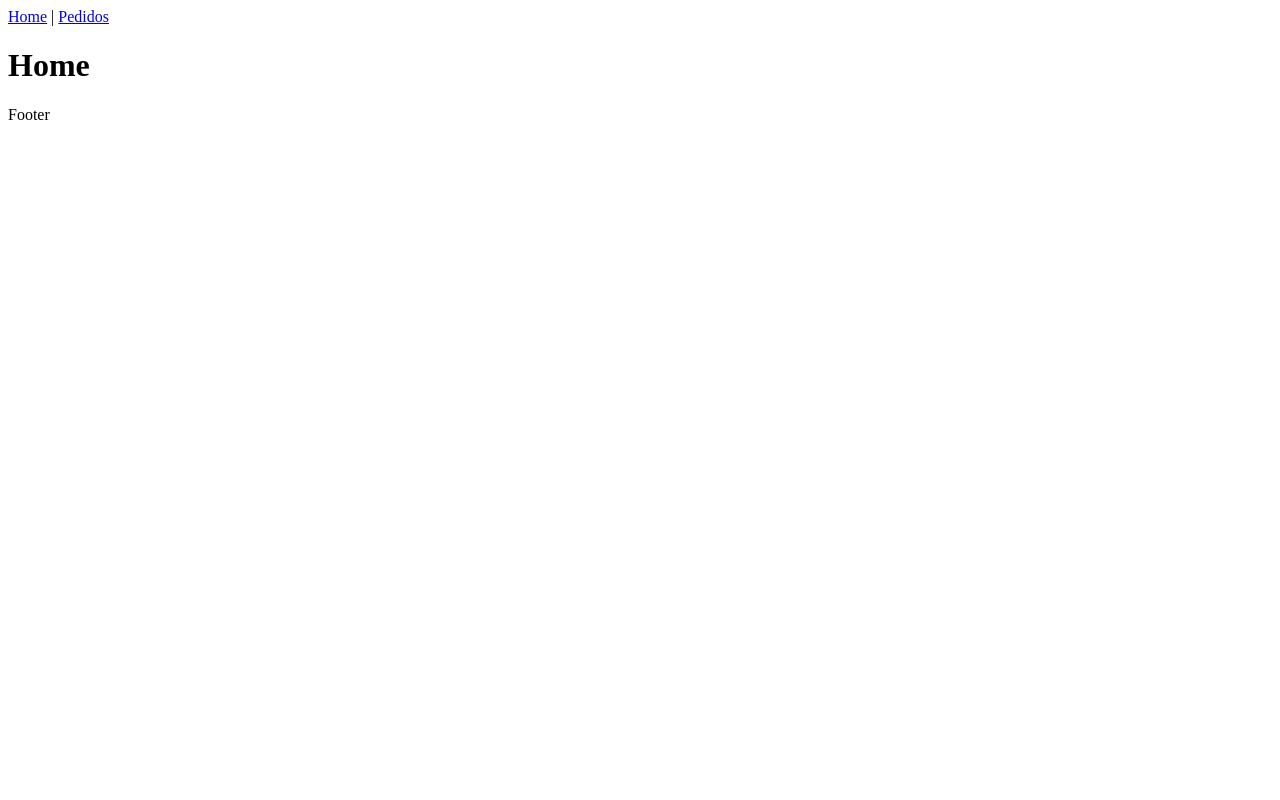
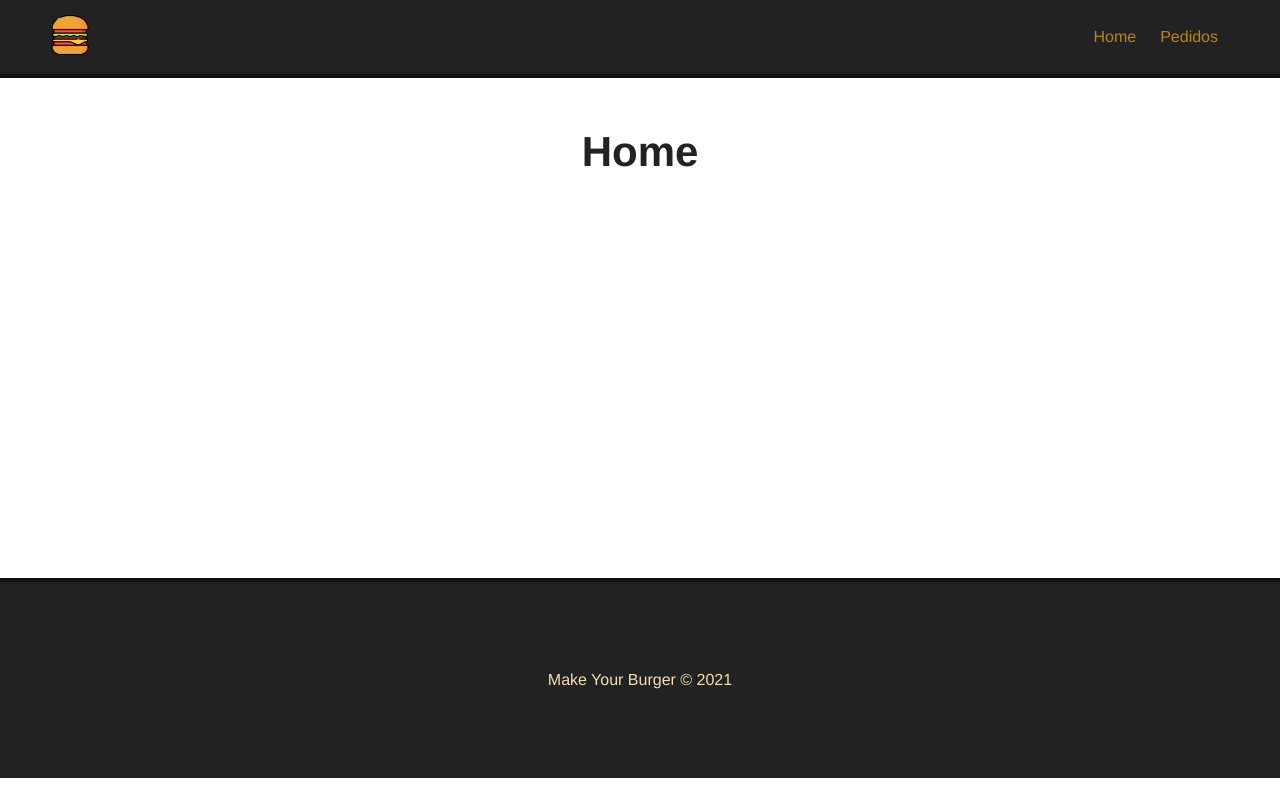
Before and after one commit to lealalves/make-your-burger, a Vue app: page / in a window 1280 px wide. Built offline with nearby package versions, Linux system fonts and the light colour scheme.

Commit message:
estilizando navbar/footer

```diff
--- a/src/App.vue
+++ b/src/App.vue
@@ -1,5 +1,5 @@
 <template>
-  <Navbar />
+  <Navbar :logo="logo_src" :alt="app_name"/>
   <router-view/>
   <Footer />
 </template>
@@ -12,10 +12,31 @@
   components: {
     Navbar,
     Footer
+  },
+  data(){
+    return {
+      logo_src: "/img/logo.png",
+      app_name: "Make Your Burger"
+    }
   }
 }
 </script>
 
 <style>
-
+  *{
+    font-family: Helvetica;
+    padding: 0;
+    margin: 0;
+    box-sizing: border-box;
+  }
+  .main-container{
+    margin: 50px;
+    min-height: 400px;
+  }
+  h1{
+    text-align: center;
+    font-size: 42px;
+    margin-bottom: 30px;
+    color: #222;
+  }
 </style>
--- a/src/components/Footer.vue
+++ b/src/components/Footer.vue
@@ -1,5 +1,7 @@
 <template>
-    <div>Footer</div>
+    <footer id="footer">
+        <p>Make Your Burger &copy; 2021</p>
+    </footer>
 </template>
 
 <script>
@@ -7,3 +9,17 @@
     name: "Footer"
 }
 </script>
+
+<style scoped>
+    #footer{
+        height: 200px;
+        background-color: #222;
+        border-top: 4px solid #111;
+        color: wheat;
+        display: flex;
+        align-items: center;
+        justify-content: center;
+        bottom: 0;
+        width: 100%;
+    }
+</style>
--- a/src/components/Navbar.vue
+++ b/src/components/Navbar.vue
@@ -1,19 +1,44 @@
 <template>
     <div id="nav">
-        <router-link to="/">
-            <img src="" id="logo">
+        <router-link to="/" id="logo-url">
+            <img :src="logo" :alt="alt" id="logo">
         </router-link>
-        <router-link to="/">Home</router-link> |
+        <router-link to="/">Home</router-link>
         <router-link to="/pedidos">Pedidos</router-link>
     </div>
 </template>
 
 <script>
 export default {
-    name: "Navbar"
+    name: "Navbar",
+    props: ["logo","alt"]
 }
 </script>
 
 <style scoped>
-
+    #nav{
+        background-color: #222;
+        border-bottom: 4px solid #111;
+        padding: 15px 50px;
+        display: flex;
+        justify-content: flex-end;
+        align-items: center;
+    }
+    #nav #logo-url{
+        margin: auto;
+        margin-left: 0;
+    }
+    #logo{
+        width: 40px;
+        height: 40px;
+    }
+    #nav a{
+        color: darkgoldenrod;
+        text-decoration: none;
+        margin: 12px;
+        transition: .5s;
+    }
+    #nav a:hover{
+        color: wheat;
+    }
 </style>
--- a/src/views/Home.vue
+++ b/src/views/Home.vue
@@ -1,5 +1,5 @@
 <template>
-  <div class="home">
+  <div class="main-container">
     <h1>Home</h1>
   </div>
 </template>
--- a/src/views/Pedidos.vue
+++ b/src/views/Pedidos.vue
@@ -1,5 +1,5 @@
 <template>
-  <div>
+  <div class="main-container">
     <h1>Pedidos</h1>
   </div>
 </template>
```
